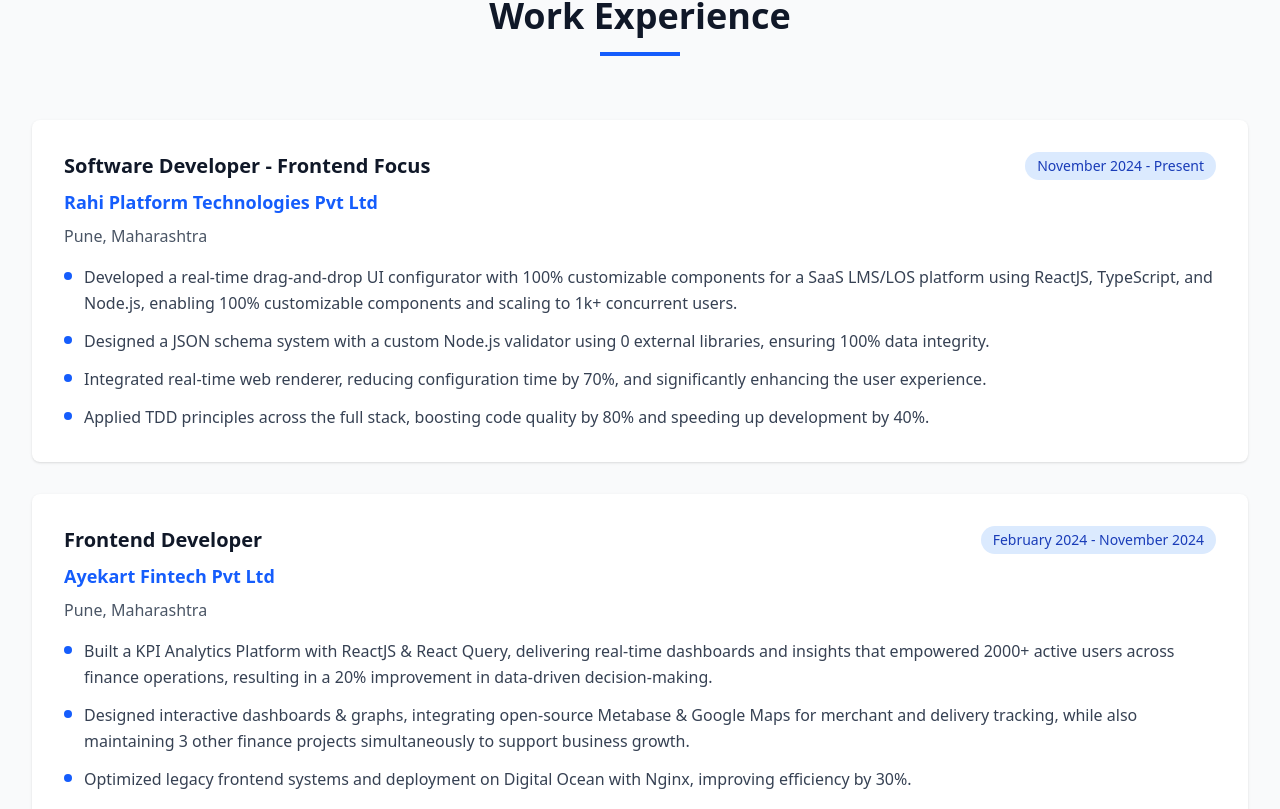
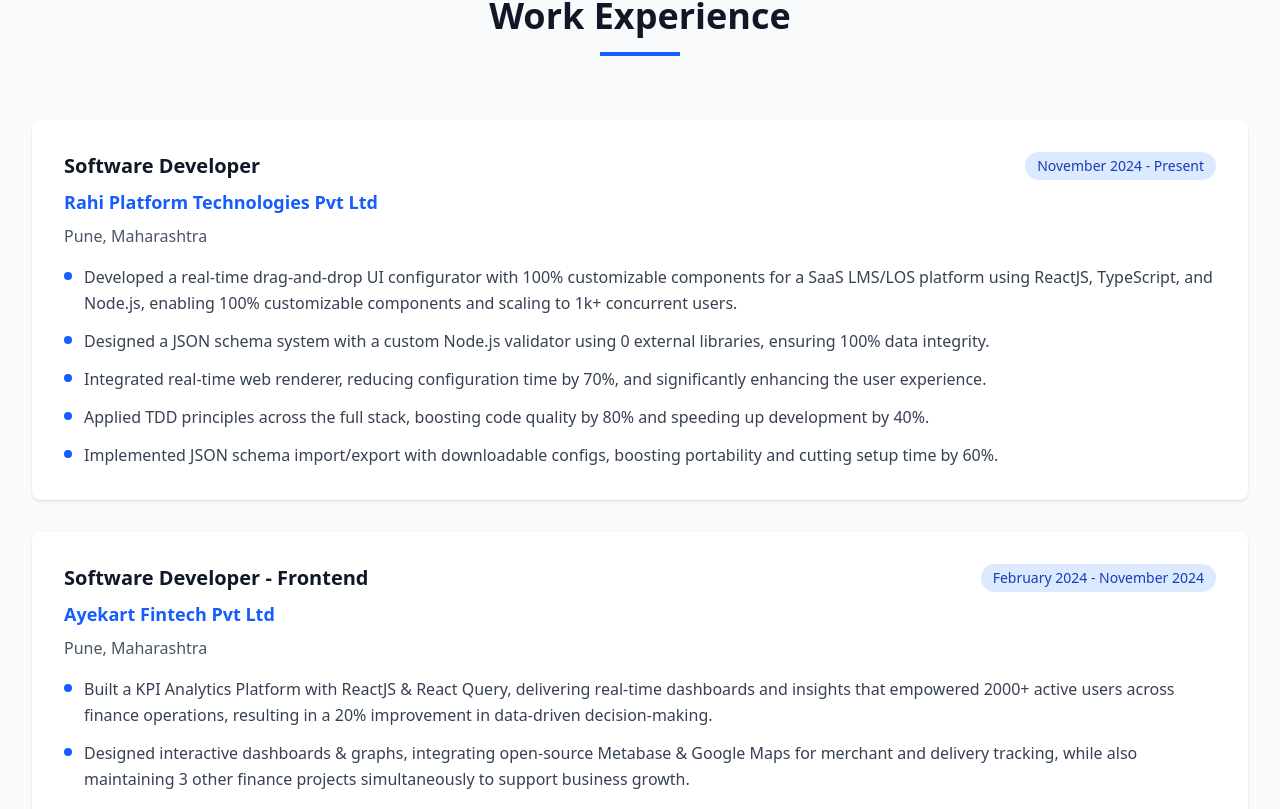
Before and after one commit to PritomDutta89/my-portfolio, a React (Vite) app: page / in a window 1280 px wide. Shown: the part 1644-2453 px from the top of the page. Built offline with nearby package versions, Linux system fonts and the light colour scheme.

Commit message:
Added updated resume and update experience section

```diff
--- a/src/components/Portfolio.jsx
+++ b/src/components/Portfolio.jsx
@@ -141,7 +141,7 @@
                   Get In Touch
                 </button>
                 <a
-                  href="https://drive.google.com/file/d/1iAImROAt8RS0MQfmM2TgMF4zuN2uwqvH/view?usp=sharing"
+                  href="https://drive.google.com/file/d/1Q1NCSUGylN3K70Th5kj_tzgM_MsQ2Rtw/view?usp=sharing"
                   className="border-2 border-gray-300 text-gray-700 px-8 py-3 rounded-lg font-semibold hover:border-blue-600 hover:text-blue-600 transition-colors flex items-center justify-center"
                 >
                   <Download className="w-5 h-5 mr-2"/>
--- a/src/constants/constants.js
+++ b/src/constants/constants.js
@@ -1,7 +1,7 @@
 const experiences = [
   {
     company: "Rahi Platform Technologies Pvt Ltd",
-    position: "Software Developer - Frontend Focus",
+    position: "Software Developer",
     duration: "November 2024 - Present",
     location: "Pune, Maharashtra",
     achievements: [
@@ -9,11 +9,12 @@
       "Designed a JSON schema system with a custom Node.js validator using 0 external libraries, ensuring 100% data integrity.",
       "Integrated real-time web renderer, reducing configuration time by 70%, and significantly enhancing the user experience.",
       "Applied TDD principles across the full stack, boosting code quality by 80% and speeding up development by 40%.",
+      "Implemented JSON schema import/export with downloadable configs, boosting portability and cutting setup time by 60%."
     ],
   },
   {
     company: "Ayekart Fintech Pvt Ltd",
-    position: "Frontend Developer",
+    position: "Software Developer - Frontend",
     duration: "February 2024 - November 2024",
     location: "Pune, Maharashtra",
     achievements: [
@@ -24,7 +25,7 @@
   },
   {
     company: "Tandemloop Technologies Pvt Ltd",
-    position: "Software Developer - Frontend Focus",
+    position: "Software Developer",
     duration: "February 2023 - January 2024",
     location: "Bengaluru, Karnataka",
     achievements: [
```
